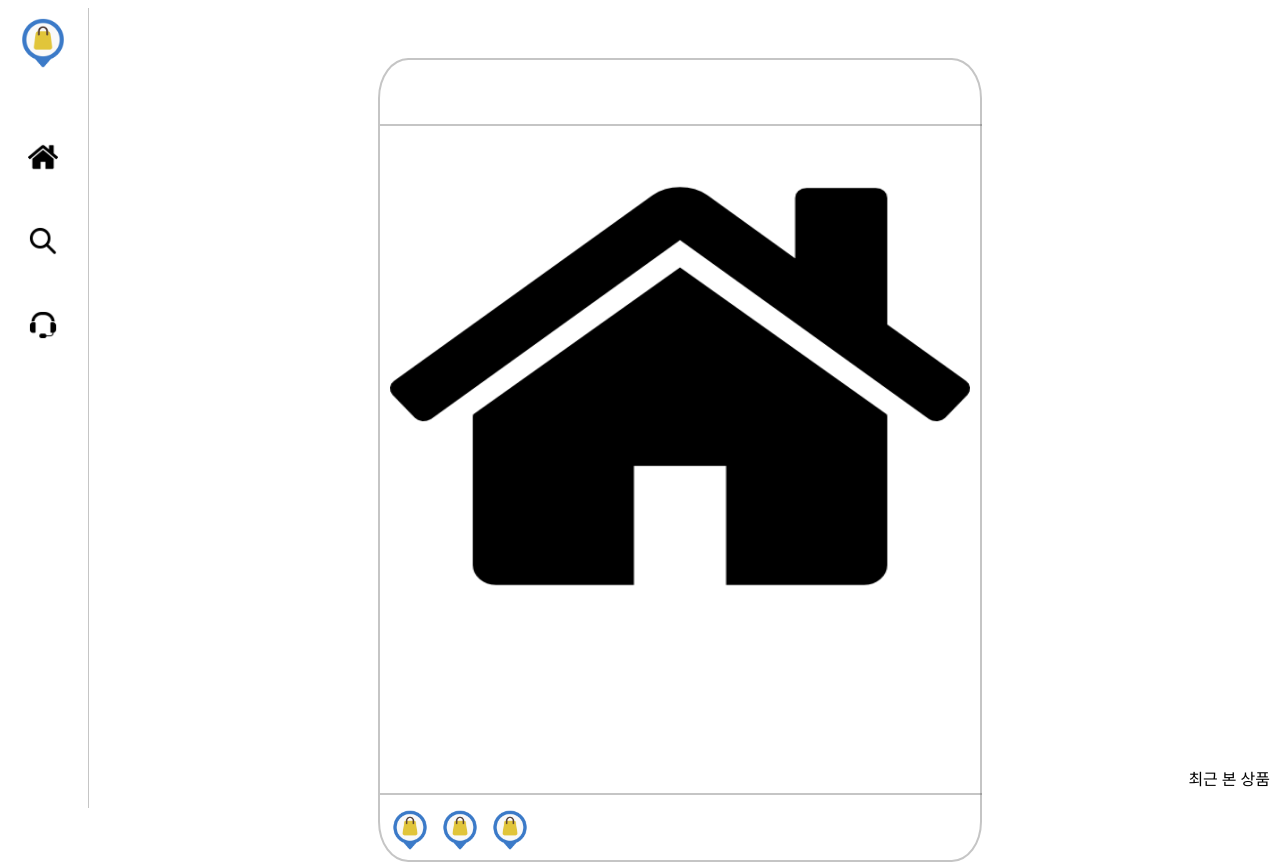
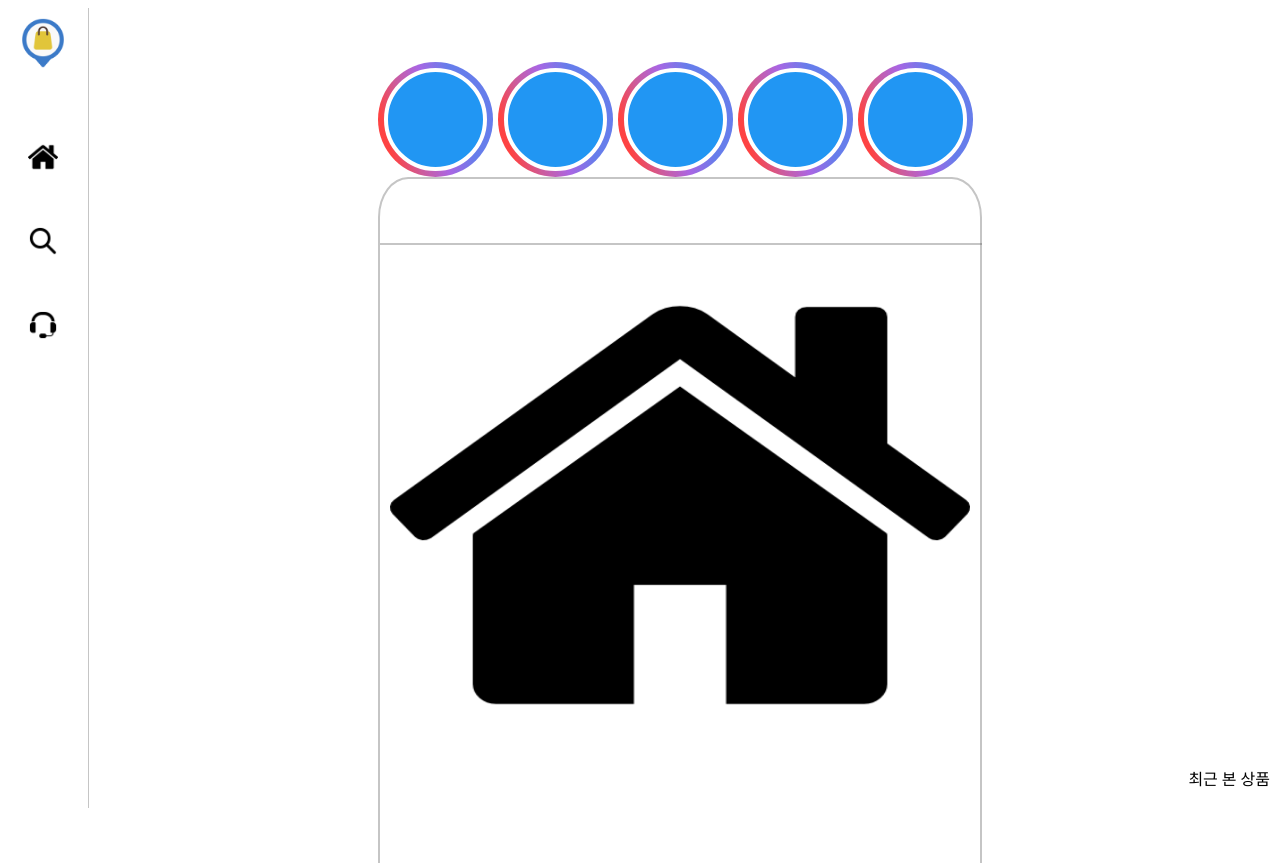
Before and after one commit to yechannam/shopstar, a React (Create React App) app: page / in a window 1280 px wide. Shown: the top 863 px of the page. Built offline with nearby package versions, Linux system fonts and the light colour scheme.

Commit message:
ADD: story 0.1ver

```diff
--- a/src/Components/Main.js
+++ b/src/Components/Main.js
@@ -1,13 +1,16 @@
 import Post from "./Post";
-
+import Feed from "./Story";
 
 export default function Main() {
 	return (
-		<div className='list'>
-			<Post title="hello"/>
-			<Post />
-			<Post />
-			<Post />
+		<div>
+			<Feed></Feed>
+			<div className='list'>
+				<Post title="hello" />
+				<Post />
+				<Post />
+				<Post />
+			</div>
 		</div>
 	)
 }
--- /dev/null
+++ b/src/Components/Story.css
@@ -0,0 +1,38 @@
+.feed-list {
+    display: flex;
+    justify-content: flex-start;
+    align-items: flex-start;
+    flex-direction: row;
+    margin-top: 4px;
+    cursor: pointer;
+    overflow-x: auto;
+    width: 600px;
+  }
+
+.story-feed-inner-circle {
+    width: 95px;
+    height: 95px;
+    background: #2196f3;
+    border-radius: 50%;
+    border: 4px solid white;
+  }
+
+.story-feed-outer-circle {
+    display: flex;
+    justify-content: center;
+    align-items: center;
+    flex-shrink: 0;
+    width: 115px;
+    height: 115px;
+    margin-right: 5px;
+    border-radius: 50%;
+    background-image: linear-gradient(
+      253.4deg,
+      rgba(64, 93, 230, 0.8) 31.1%,
+      rgba(147, 60, 219, 0.79) 51.28%,
+      rgba(193, 53, 132, 0.81) 69.63%,
+      rgba(253, 29, 29, 0.83) 86.15%
+    );
+    background-origin: border-box;
+    background-clip: content-box, border-box;
+  }
--- /dev/null
+++ b/src/Components/Story.js
@@ -0,0 +1,61 @@
+
+const styles = {
+  feedList: {
+    display: 'flex',
+    justifyContent: 'flex-start',
+    alignItems: 'flex-start',
+    flexDirection: 'row',
+    marginTop: '4px',
+    cursor: 'pointer',
+    overflowX: 'auto',
+    width: '600px',
+  },
+  storyFeedInnerCircle: {
+    width: '95px',
+    height: '95px',
+    background: '#2196f3',
+    borderRadius: '50%',
+    border: '4px solid white',
+  },
+  storyFeedOuterCircle: {
+    display: 'flex',
+    justifyContent: 'center',
+    alignItems: 'center',
+    flexShrink: '0',
+    width: '115px',
+    height: '115px',
+    marginRight: '5px',
+    borderRadius: '50%',
+    background: 'linear-gradient(253.4deg, rgba(64, 93, 230, 0.8) 31.1%, rgba(147, 60, 219, 0.79) 51.28%, rgba(193, 53, 132, 0.81) 69.63%, rgba(253, 29, 29, 0.83) 86.15%)',
+    backgroundOrigin: 'border-box',
+    backgroundClip: 'content-box, border-box',
+  },
+};
+
+
+function Story(props) {
+  return (
+    <div style={styles.storyFeedOuterCircle}>
+      <div style={styles.storyFeedInnerCircle}>
+      </div>
+    </div>
+  );
+}
+
+function Feed(props) {
+  return(
+    <div style={styles.feedList}>
+      <Story></Story>
+      <Story></Story>
+      <Story></Story>
+      <Story></Story>
+      <Story></Story>
+      <Story></Story>
+      <Story></Story>
+      <Story></Story>
+      <Story></Story>
+    </div>
+  )
+}
+
+export default Feed
```
